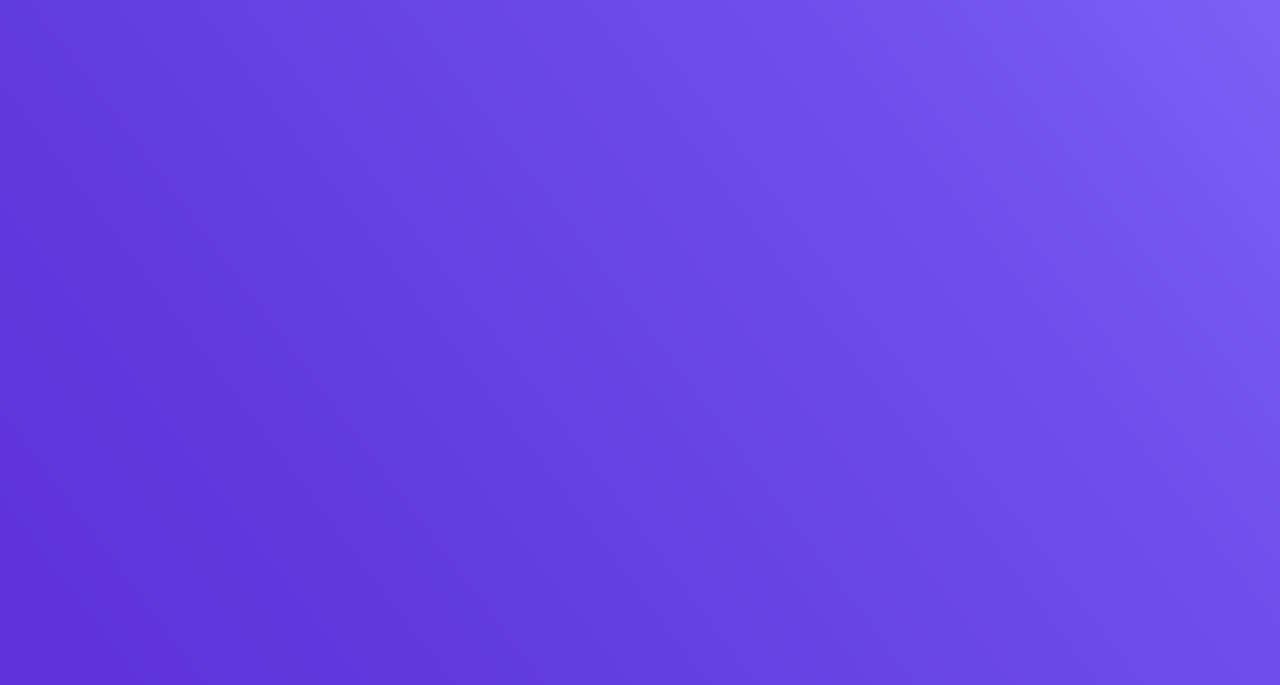
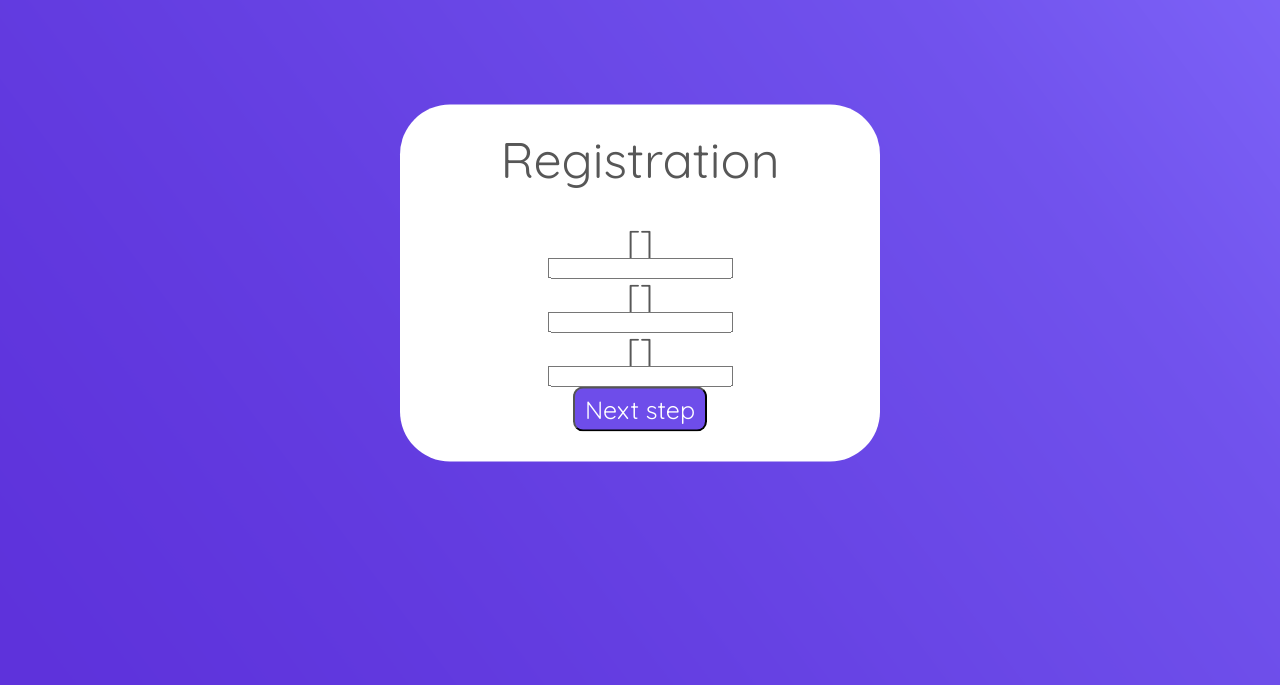
Before and after one commit to Leviinson/MelnykovNotes, a Django app: template registration/templates/registration/user_registration_form.html in a window 1280 px wide. Shown: the part 115-800 px from the top of the page. Run offline with Django 4.2, Linux system fonts and the light colour scheme; the template is opened without the code that fills it: most values are stand-ins (such as "Sample title", 1, 10 or a date in 2020); form fields are guessed from the names that the template uses.

Commit message:
added: registration window

```diff
--- a/registration/templates/registration/user_registration_form.html
+++ b/registration/templates/registration/user_registration_form.html
@@ -1,5 +1,54 @@
 {% extends 'registration/navigation_menu.html' %}
 
 {% block main_content %}
-<form action="{% url '' %}" method="post"></form>
+    <main id="main_content">
+        <div id="reg-wrapper">
+            <form id="reg-form" action="{% url 'registration' %}" method="post">
+                {% csrf_token %}
+
+                <h1 id="reg-form__header">Registration</h1>
+                <div id="reg-steps-wrapper">
+
+                    <fieldset id="reg-first-step">
+                        {{ reg_form.username.errors }}
+                        {{ reg_form.username }}
+
+                        {{ reg_form.email.errors }}
+                        {{ reg_form.email }}
+
+                        {{ reg_form.email_conf.errors }}
+                        {{ reg_form.email_conf }}
+
+                        <div class="reg-step-menu">
+                            <button id="reg-next-step__button" type="button" onclick="swipe_next_reg_step()">
+                                Next step
+                            </button>
+                        </div>
+
+                    </fieldset>
+
+                    <fieldset id="reg-second-step">
+                        {{ reg_form.password.errors }}
+                        {{ reg_form.password }}
+
+                        {{ reg_form.password_conf.errors }}
+                        {{ reg_form.password_conf }}
+
+                        <div class="reg-step-menu">
+                            <button id="reg-previous-step__button" type="button" onclick="swipe_prev_reg_step()">
+                                Previous step
+                            </button>
+
+                            <button id="reg-submit-step__button">
+                                Register
+                            </button>
+                        </div>
+
+                    </fieldset>
+                    <script src="../../static/registration/js/swipe_reg_steps.js"></script>
+                </div>
+
+            </form>
+        </div>
+    </main>
 {% endblock main_content %}
```
